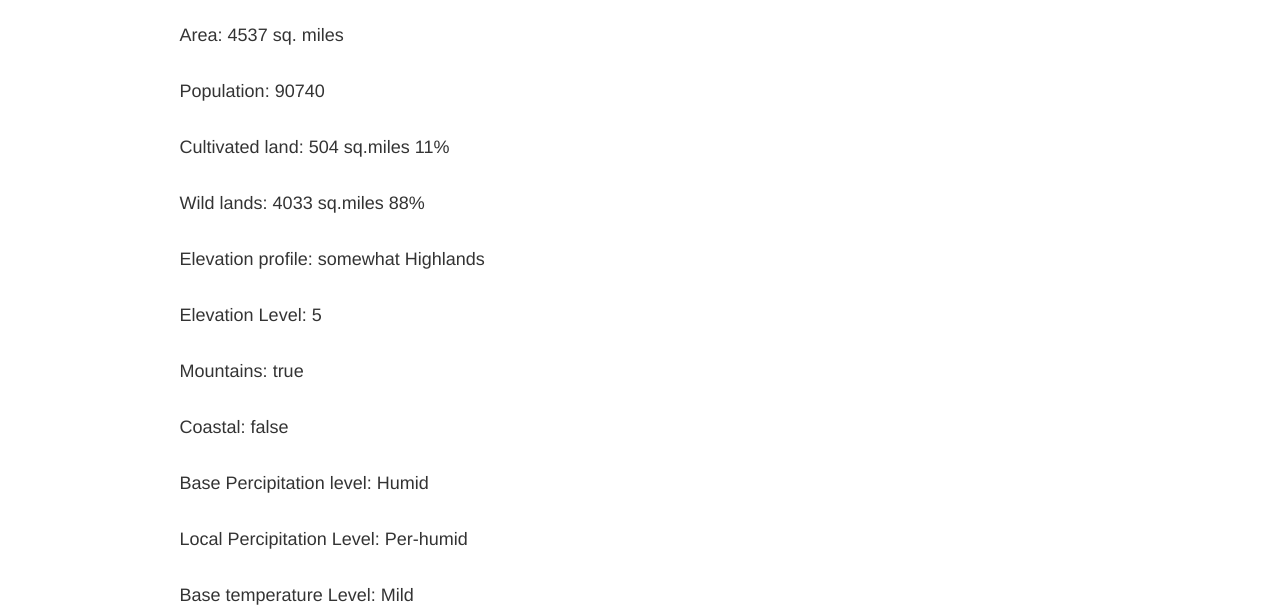
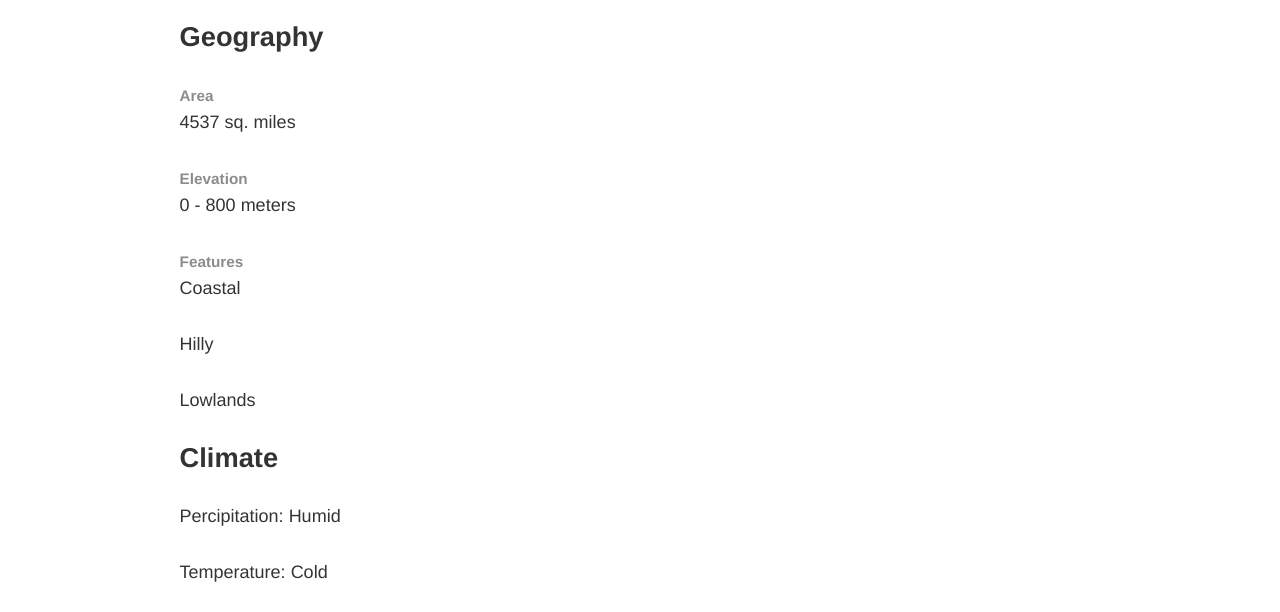
Before and after one commit to tkgwheeler/ttrpg-generators, a Gatsby site: page /world in a window 1280 px wide. Shown: the part 160-772 px from the top of the page. Built offline with nearby package versions, Linux system fonts and the light colour scheme; Gatsby itself is replaced by a stand-in of ours; a web font is replaced by a local one.

Commit message:
Region generator: Elevation, Temp, Percipitation and started on Biomes

```diff
--- a/src/components/Regions/Region.js
+++ b/src/components/Regions/Region.js
@@ -1,5 +1,6 @@
 import { randomIntInRange, weightedRandomBag } from "../../utils/utils";
 
+import Label from "../Common/Label/Label";
 import React from "react";
 
 const Region = props => {
@@ -9,51 +10,140 @@ const Region = props => {
   let arablePercent = Math.floor((arableArea / area) * 100);
   let wildArea = Math.floor(area - arableArea);
   let wildPercent = Math.floor((wildArea / area) * 100);
-  // let elevationProfile = randomIntInRange(0, elevationProfiles.length - 1);
-  // let dominantTerrainPercent = randomIntInRange(
-  //   elevationProfiles[elevationProfile].dominantTerrain[0],
-  //   elevationProfiles[elevationProfile].dominantTerrain[1]
-  // );
-  let highlandsArea = randomIntInRange(0, 100);
   let basePerceipitation = percipitationProfiles[2].name;
   let baseTemperature = temperatureProfiles[2].name;
-  let elevationProfile;
-  let elevationLevel;
-  let areMountains;
+  let localTemperature;
+  let isMountains;
   let isCoastal;
+  let isHilly;
   let localPercipitation;
+  let elevationLow;
+  let elevationHigh;
 
-  const mountainsAndCoast = area => {
-    elevationProfile = elevationProfiles.find(
-      profile => profile.highlands <= area
-    );
-    areMountains = randomIntInRange(1, 100) <= elevationProfile.mountainChance;
-    isCoastal = randomIntInRange(1, 100) <= elevationProfile.coastChance;
+  const terrainFeatures = (elevationLow, elevationHigh) => {
+    isCoastal = elevationLow.low === 0;
+    isHilly = elevationHigh.low - elevationLow.low >= 400;
+    isMountains = elevationHigh.low >= 800;
   };
 
-  const setBasePercipitation = () => {
-    // basePerceipitation = weightedRandomBag(percipitationLevels);
+  const setPercipitation = () => {
+    let windEffect = randomIntInRange(-1, 1);
+    let adjustments = 0;
+    if (isMountains) {
+      adjustments += windEffect;
+    }
+    if (isCoastal) {
+      adjustments += windEffect;
+    }
+
     let baseIndex = percipitationProfiles.findIndex(
       item => item.name === basePerceipitation
     );
-    let adjustedIndex = randomIntInRange(-2, 2) + baseIndex;
-    localPercipitation = percipitationProfiles[adjustedIndex]
-      ? percipitationProfiles[adjustedIndex]
-      : percipitationProfiles[baseIndex];
+    let adjustedIndex = baseIndex + adjustments;
+
+    if (adjustedIndex < 0) {
+      adjustedIndex = 0;
+    } else if (adjustedIndex > percipitationProfiles.length - 1) {
+      adjustedIndex = percipitationProfiles.length - 1;
+    }
+    localPercipitation = percipitationProfiles[adjustedIndex];
   };
-  mountainsAndCoast(highlandsArea);
-  setBasePercipitation();
+
+  const setTemperature = () => {
+    let baseIndex = temperatureProfiles.findIndex(
+      item => item.name === baseTemperature
+    );
+    let adjustedIndex = randomIntInRange(-1, 1) + baseIndex;
+
+    if (adjustedIndex < 0) {
+      adjustedIndex = 0;
+    } else if (adjustedIndex > temperatureProfiles.length - 1) {
+      adjustedIndex = temperatureProfiles.length - 1;
+    }
+    localTemperature =
+      temperatureProfiles[adjustedIndex - adjustTemperatureByElevation()];
+  };
+
+  const adjustTemperatureByElevation = () => {
+    let temperatureAdjustment = Math.floor(elevationLow.low / 1000);
+    return temperatureAdjustment;
+  };
 
   const setElevation = () => {
-    let newIndex = elevationProfiles.find(item => item === elevationProfile);
-    elevationLevel = areMountains ? newIndex.level + 1 : newIndex.level;
+    let elevationlist = [];
+    let elevationOne =
+      randomIntInRange(1, 4) === 1
+        ? elevationLevels[0]
+        : weightedRandomBag(elevationLevels);
+    let elevationTwo = weightedRandomBag(elevationLevels);
+
+    elevationlist.push(elevationOne, elevationTwo);
+    elevationlist.sort((a, b) => {
+      return a.low - b.low;
+    });
+
+    elevationLow = elevationlist[0];
+    elevationHigh = elevationlist[1];
   };
+
+  const determineBiome = () => {
+    let biomeCheck = `${localTemperature.name} ${localPercipitation.name}`;
+    console.log(biomeCheck);
+    let result;
+    switch (biomeCheck) {
+      case "Very cold Super-arid":
+      case "Very cold Per-arid":
+      case "Very cold Arid":
+      case "Very cold Seim-arid":
+      case "Very cold Sub-humid":
+      case "Very cold Humid":
+      case "Very cold Per-humid":
+      case "Very cold Super-humid":
+        result = "Tundra";
+        break;
+      case "Cold Super-arid":
+        result = "Cold Desert";
+        break;
+      case "Cold Per-arid":
+        result = "Montane Grasslands";
+        break;
+      case "Cold Arid":
+      case "Cold Semi-arid":
+      case "Cold Sub-humid":
+      case "Cold Humid":
+      case "Cold Per-humid":
+      case "Cold Super-humid":
+        result = "Taiga";
+        break;
+    }
+    console.log(result);
+  };
+
   setElevation();
+  terrainFeatures(elevationLow, elevationHigh);
+  setTemperature();
+  setPercipitation();
+  determineBiome();
 
   return (
     <div>
       <h1>Region</h1>
-      <p>Area: {area} sq. miles</p>
+      <h2>Geography</h2>
+      <Label text="Area" />
+      <p>{area} sq. miles</p>
+      <Label text="Elevation" />
+      <p>
+        {elevationLow.low} - {elevationHigh.high} meters
+      </p>
+      <Label text="Features" />
+      {isCoastal && <p>Coastal</p>}
+      {isHilly && <p>Hilly</p>}
+      {isMountains && <p>Mountainous</p>}
+      {elevationLow.low < 400 ? <p>Lowlands</p> : <p>Highlands</p>}
+      <h2>Climate</h2>
+      <p>Percipitation: {localPercipitation.name}</p>
+      <p>Temperature: {localTemperature.name}</p>
+      <h2>Settlement</h2>
       <p>Population: {population}</p>
       <p>
         Cultivated land: {arableArea} sq.miles {arablePercent}%
@@ -61,56 +151,11 @@ const Region = props => {
       <p>
         Wild lands: {wildArea} sq.miles {wildPercent}%
       </p>
-      <p>Elevation profile: {elevationProfile.name}</p>
-      <p>Elevation Level: {elevationLevel}</p>
-      <p>Mountains: {`${areMountains}`}</p>
-      <p>Coastal: {`${isCoastal}`}</p>
-      <p>Base Percipitation level: {basePerceipitation}</p>
-      <p>Local Percipitation Level: {localPercipitation.name}</p>
-      <p>Base temperature Level: {baseTemperature}</p>
     </div>
   );
 };
 
 export default Region;
-
-const elevationProfiles = [
-  {
-    name: "mostly Highlands",
-    highlands: 80,
-    mountainChance: 80,
-    coastChance: 0,
-    level: 5,
-  },
-  {
-    name: "somewhat Highlands",
-    highlands: 60,
-    mountainChance: 50,
-    coastChance: 10,
-    level: 4,
-  },
-  {
-    name: "mixed",
-    highlands: 40,
-    mountainChance: 25,
-    coastChance: 25,
-    level: 3,
-  },
-  {
-    name: "somewhat Lowlands",
-    highlands: 20,
-    mountainChance: 10,
-    coastChance: 50,
-    level: 2,
-  },
-  {
-    name: "mostly Lowlands",
-    highlands: 0,
-    mountainChance: 0,
-    coastChance: 80,
-    level: 1,
-  },
-];
 
 const percipitationProfiles = [
   {
@@ -158,20 +203,71 @@ const percipitationProfiles = [
 const temperatureProfiles = [
   {
     name: "Very cold",
+    avgTemp: -10,
+    level: 1,
   },
   {
-    name: "cold",
+    name: "Cold",
+    avgTemp: 0,
+    level: 2,
   },
   {
     name: "Mild",
+    avgTemp: 10,
+    level: 3,
   },
   {
     name: "Warm",
+    avgTemp: 15,
+    level: 4,
   },
   {
     name: "Hot",
+    avgTemp: 20,
+    level: 5,
   },
   {
     name: "Very hot",
+    avgTemp: 30,
+    level: 6,
   },
 ];
+
+const elevationLevels = [
+  {
+    name: "0-50m",
+    low: 0,
+    high: 50,
+    weight: 3,
+  },
+  {
+    name: "50-200m",
+    low: 50,
+    high: 200,
+    weight: 3,
+  },
+  {
+    name: "200-400m",
+    low: 200,
+    high: 400,
+    weight: 3,
+  },
+  {
+    name: "400-800m",
+    low: 400,
+    high: 800,
+    weight: 3,
+  },
+  {
+    name: "800-1000m",
+    low: 800,
+    high: 1000,
+    weight: 2,
+  },
+  {
+    name: "1000-1400m",
+    low: 1000,
+    high: 1400,
+    weight: 1,
+  },
+];
--- a/src/utils/utils.js
+++ b/src/utils/utils.js
@@ -10,10 +10,10 @@ export const weightedRandomBag = list => {
 
   list.forEach(x => {
     accumulatedWeight += x.weight;
-    items.push({ name: x.name, weight: accumulatedWeight });
+    items.push({ ...x, weight: accumulatedWeight });
   });
 
   randomWeight = Math.random() * accumulatedWeight;
   foundItem = items.find(entry => entry.weight >= randomWeight);
-  return foundItem.name;
+  return foundItem;
 };
```
